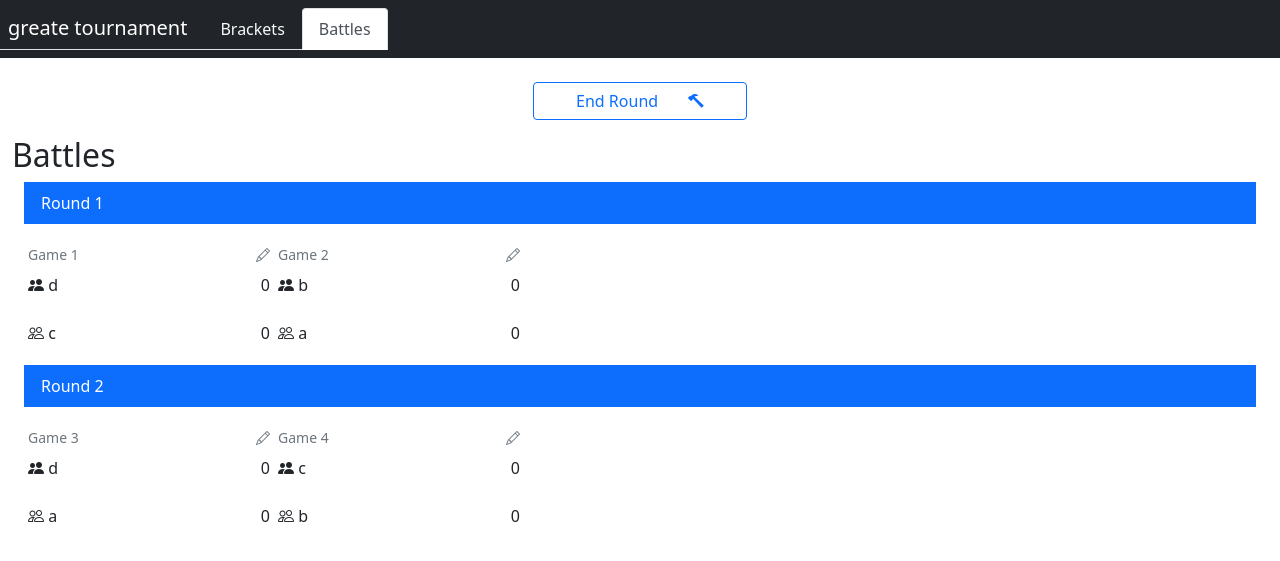
After one commit to Weslley41/tournament_generator, a Django app: page /tournament/1/league/battles in a window 1280 px wide. The commit adds this page. Shown: the top 561 px of the page. Run offline with Django 4.2, Linux system fonts and the light colour scheme; data comes from the database, SQL or seed files in the repository; both versions use the stored data as it was after the commit.

Commit message:
in course...

```diff
--- a/core/static/js/tournament.js
+++ b/core/static/js/tournament.js
@@ -1,6 +1,8 @@
 function createTournament() {
-	let tournament_name = document.getElementById('inputTournamentName').value;
-	open('tournament/create/' + tournament_name, '_self');
+	if (!event.key || event.key === 'Enter') {
+		let tournament_name = document.getElementById('inputTournamentName').value;
+		open('tournament/create/' + tournament_name, '_self');
+	}
 }
 
 function deleteTournament() {
--- a/core/templates/index.html
+++ b/core/templates/index.html
@@ -23,7 +23,7 @@
 
 	<div class="container col-lg-6">
 		<div class="input-group">
-			<input type="text" class="form-control" id="inputTournamentName" placeholder="Tournament name">
+			<input type="text" class="form-control" id="inputTournamentName" placeholder="Tournament name" onkeyup="createTournament()">
 			<span class="input-group-btn">
 				<button class="btn btn-primary" type="button" onclick="createTournament()">Create!</button>
 			</span>
--- /dev/null
+++ b/core/templates/tournament_battles.html
@@ -0,0 +1,127 @@
+{% load static %}
+<!DOCTYPE html>
+<html lang="en">
+<head>
+	<meta charset="UTF-8">
+	<meta http-equiv="X-UA-Compatible" content="IE=edge">
+	<meta name="viewport" content="width=device-width, initial-scale=1.0">
+	<title>Tournament</title>
+	<!-- Bootstrap -->
+	<link href="https://cdn.jsdelivr.net/npm/bootstrap@5.1.3/dist/css/bootstrap.min.css" rel="stylesheet" integrity="sha384-1BmE4kWBq78iYhFldvKuhfTAU6auU8tT94WrHftjDbrCEXSU1oBoqyl2QvZ6jIW3" crossorigin="anonymous">
+	<link rel="stylesheet" href="https://cdn.jsdelivr.net/npm/bootstrap-icons@1.8.1/font/bootstrap-icons.css">
+	<script src="https://cdn.jsdelivr.net/npm/bootstrap@5.1.3/dist/js/bootstrap.bundle.min.js" integrity="sha384-ka7Sk0Gln4gmtz2MlQnikT1wXgYsOg+OMhuP+IlRH9sENBO0LRn5q+8nbTov4+1p" crossorigin="anonymous"></script>
+</head>
+<body>
+	<nav class="navbar navbar-dark bg-dark mb-4">
+		<ul class="nav nav-tabs">
+			<li class="nav-item navbar-brand mb-0 ms-2">
+				{{tournament.name}}
+			</li>
+			<li class="nav-item">
+				{% if tournament.type == "knockout" %}
+					<a class="nav-link text-light" href="brackets">Brackets</a>
+				{% else %}
+					<a class="nav-link text-light" href="table">Table</a>
+				{% endif %}
+			</li>
+			<li class="nav-item">
+				<a class="nav-link active" aria-current="page" href="battles">Battles</a>
+			</li>
+		</ul>
+	</nav>
+
+	{% if tournament.status == 'running' %}
+		<div class="d-grid gap-2 col-2 mx-auto">
+			<button data-bs-toggle="modal" data-bs-target="#nextRound" type="button" class="btn btn-outline-primary mb-3 d-flex justify-content-evenly">
+				End Round<i class="bi bi-hammer"></i>
+			</button>
+		</div>
+	{% endif %}
+
+	<div class="container-fluid">
+		<h2>Battles</h2>
+		<div class="container-fluid">
+			{% for round in rounds %}
+				<p class="list-group-item active">Round {{ round.round }}</p>
+				<div class="d-flex flex-wrap">
+				{% for battle in round.battles %}
+					<div style="width: 250px">
+						{% if battle.editable %}
+							<small class="d-flex justify-content-between text-secondary p-1">Game {{battle.game}} <i onclick="setEditBattleValues({{battle.id}})" class="bi bi-pencil" data-bs-toggle="modal" data-bs-target="#editBattle" style="cursor: pointer"></i></small>
+							<p class="d-flex justify-content-between p-1"><span><i class="bi bi-people-fill"></i> {{battle.team_1.name}}</span> <span>{{battle.team_1_score}}</span></p>
+							<p class="d-flex justify-content-between p-1"><span><i class="bi bi-people"></i> {{battle.team_2.name}}</span> <span>{{battle.team_2_score}}</span></p>
+						{% else %}
+							<small class="d-flex justify-content-between text-secondary p-1">Game {{battle.game}}</small>
+							{% if battle.winner == "team_1" %}
+								<p class="d-flex justify-content-between text-primary p-1"><span><i class="bi bi-people-fill"></i> {{battle.team_1.name}}</span> <span>{{battle.team_1_score}}</span></p>
+								<p class="d-flex justify-content-between p-1"><span><i class="bi bi-people"></i> {{battle.team_2.name}}</span> <span>{{battle.team_2_score}}</span></p>
+							{% elif battle.winner == "team_2" %}
+								<p class="d-flex justify-content-between p-1"><span><i class="bi bi-people-fill"></i> {{battle.team_1.name}}</span> <span>{{battle.team_1_score}}</span></p>
+								<p class="d-flex justify-content-between text-primary p-1"><span><i class="bi bi-people"></i> {{battle.team_2.name}}</span> <span>{{battle.team_2_score}}</span></p>
+							{% else %}
+								<p class="d-flex justify-content-between p-1"><span><i class="bi bi-people-fill"></i> {{battle.team_1.name}}</span> <span>{{battle.team_1_score}}</span></p>
+								<p class="d-flex justify-content-between p-1"><span><i class="bi bi-people"></i> {{battle.team_2.name}}</span> <span>{{battle.team_2_score}}</span></p>
+							{% endif %}
+						{% endif %}
+					</div>
+				{% endfor %}
+				</div>
+			{% endfor %}
+		</div>
+	</div>
+
+	<!-- Modal - set score of battle -->
+	<div class="modal fade" id="editBattle" tabindex="-1" aria-labelledby="editBattleLabel" aria-hidden="true">
+		<div class="modal-dialog modal-dialog-centered">
+			<div class="modal-content">
+				<div class="modal-header">
+					<h5 class="modal-title" id="editBattleLabel">Edit battle</h5>
+					<button type="button" class="btn-close" data-bs-dismiss="modal" aria-label="Close"></button>
+				</div>
+				<div class="modal-body">
+					<div class="input-group flex-nowrap mb-3">
+						<span class="input-group-text w-50" id="nameTeam1">Team1</span>
+						<input type="text" class="form-control" id="inputScoreTeam1" placeholder="Team score" aria-label="Team score" aria-describedby="addon-wrapping">
+					</div>
+
+					<div class="input-group flex-nowrap mb-3">
+						<span class="input-group-text w-50" id="nameTeam2">Team2</span>
+						<input type="text" class="form-control" id="inputScoreTeam2" placeholder="Team score" aria-label="Team score" aria-describedby="addon-wrapping">
+					</div>
+				</div>
+				<div class="modal-footer">
+					<button type="button" class="btn btn-secondary" data-bs-dismiss="modal">Close</button>
+					<button type="button" class="btn btn-primary" id="btnSaveBattleChanges">Save changes</button>
+				</div>
+			</div>
+		</div>
+	</div>
+
+	<!-- Modal - confirm round ended -->
+	<div class="modal fade" id="nextRound" tabindex="-1">
+		<div class="modal-dialog">
+			<div class="modal-content">
+				<div class="modal-header">
+					<h5 class="modal-title">Confirm</h5>
+					<button type="button" class="btn-close" data-bs-dismiss="modal" aria-label="Close"></button>
+				</div>
+				<div class="modal-body">
+					<p>New games will be displayed when confirming.</p>
+					<p class="text-danger">Confirm that all results are correct! Cannot edit previous rounds</p>
+				</div>
+				<div class="modal-footer">
+					<button type="button" class="btn btn-secondary" data-bs-dismiss="modal">Close</button>
+					{% if final %}
+						<button type="button" class="btn btn-primary" onclick="nextRound(final=true)">Confirm</button>
+					{% else %}
+						<button type="button" class="btn btn-primary" onclick="nextRound()">Confirm</button>
+					{% endif %}
+				</div>
+			</div>
+		</div>
+	</div>
+
+	<script src="{% static 'js/tournament.js' %}"></script>
+	<script src="{% static 'js/battle.js' %}"></script>
+</body>
+</html>
--- a/core/templates/tournament_edit.html
+++ b/core/templates/tournament_edit.html
@@ -11,7 +11,7 @@
 	<link rel="stylesheet" href="https://cdn.jsdelivr.net/npm/bootstrap-icons@1.8.1/font/bootstrap-icons.css">
 	<script src="https://cdn.jsdelivr.net/npm/bootstrap@5.1.3/dist/js/bootstrap.bundle.min.js" integrity="sha384-ka7Sk0Gln4gmtz2MlQnikT1wXgYsOg+OMhuP+IlRH9sENBO0LRn5q+8nbTov4+1p" crossorigin="anonymous"></script>
 </head>
-<body>
+<body onload="document.getElementById('inputTeamName').select()">
 	<nav class="navbar navbar-light bg-light">
 		<div class="container-fluid">
 			<span class=" d-flex justify-content-start">
@@ -33,9 +33,9 @@
 
 		<h2 class="mt-2">{{count_teams}} Registered teams</h2>
 
-		<ol class="list-group col-lg-3">
+		<ol class="d-flex flex-wrap">
 			{% for team in teams %}
-			<li class="list-group-item d-flex justify-content-between align-items-center">
+			<li class="list-group-item d-flex justify-content-between align-items-center" style="width: 250px">
 				{{team.name}}
 				<button class="btn btn-danger" onclick="removeTeam({{team.id}})">Delete</button>
 			</li>
--- a/core/urls.py
+++ b/core/urls.py
@@ -1,7 +1,7 @@
 from django.urls import path
 from django.views import defaults
 
-from .views import index, tournament, tournament_edit, battle_infos
+from .views import index, tournament, tournament_edit, battle_infos, tournament_battles, tournament_brackets
 from .tournament_actions import *
 
 urlpatterns = [
@@ -18,6 +18,9 @@ urlpatterns = [
 	path('tournament/<int:tournament_id>/battle/<int:battle_id>/scores/team1=<int:team_1_score>&team2=<int:team_2_score>', set_scores_battle),
 	path('tournament/<int:tournament_id>/next_round', next_round),
 	path('tournament/<int:tournament_id>/final', end_tournament),
+	path('tournament/<int:id>/knockout/brackets', tournament_brackets),
+	path('tournament/<int:id>/knockout/battles', tournament_battles),
+	path('tournament/<int:id>/league/battles', tournament_battles),
 
 	path('battle/<int:id>', battle_infos),
 ]
--- a/core/views.py
+++ b/core/views.py
@@ -1,7 +1,7 @@
 from django.shortcuts import render, redirect, get_object_or_404
 from django.http import JsonResponse
 
-from core.models import Tournament, Team, Battle
+from core.models import Tournament, Team, Battle, unknownBattle
 
 def index(request):
 
@@ -10,9 +10,20 @@ def index(request):
 
 def tournament(request, id):
 	tournament_obj = get_object_or_404(Tournament, id=id)
+	count_battles = Battle.objects.filter(tournament=tournament_obj, round=tournament_obj.current_round).count()
+
+	if (tournament_obj.type == 'knockout'):
+		return redirect('/tournament/' + str(id) + '/knockout/brackets')
+	else:
+		return redirect('/tournament/' + str(id) + '/league/battles')
+
+
+def tournament_brackets(request, id):
+	tournament_obj = get_object_or_404(Tournament, id=id)
 	rounds = Battle.objects.values_list('round').filter(tournament=tournament_obj).distinct().order_by('round')
 	context = {
 		'tournament': tournament_obj,
+		'other_battles': [],
 		'rounds': [],
 		'current_round': tournament_obj.current_round,
 	}
@@ -20,16 +31,55 @@ def tournament(request, id):
 	for round in rounds:
 		battles = Battle.objects.filter(tournament=tournament_obj, round=round[0]).order_by('game')
 
-		if (battles.count() > 1):
+		# Brackets
+		if (1 < battles.count() <= 8):
 			context['rounds'].append({
 				"round": round[0],
 				"bracket_A": battles[:len(battles) // 2],
 				"bracket_B": battles[len(battles) // 2:],
 			})
+		elif (battles.count() == 1):
+			context['final'] = battles[0]
 		else:
-			context['final'] = battles[0]
+			context['other_battles'].append({
+				"round": round[0],
+				"battles": battles,
+			})
 
-	return render(request, 'tournament.html', context)
+		# Battles not defined
+		count_battles = battles.count()
+		while (count_battles >= 2):
+			count_battles = count_battles // 2
+
+			if (count_battles > 1):
+				context['rounds'].append({
+					"round": 0,
+					"bracket_A": [unknownBattle() for j in range(count_battles // 2)],
+					"bracket_B": [unknownBattle() for k in range(count_battles // 2)],
+				})
+			else:
+				context['final'] = unknownBattle()
+
+	return render(request, 'tournament_brackets.html', context)
+
+
+def tournament_battles(request, id):
+	tournament_obj = get_object_or_404(Tournament, id=id)
+	rounds = Battle.objects.values_list('round').filter(tournament=tournament_obj).distinct().order_by('round')
+
+	context = {
+		'tournament': tournament_obj,
+		'rounds': [],
+	}
+
+	for round in rounds:
+		battles = Battle.objects.filter(tournament=tournament_obj, round=round[0]).order_by('game')
+		context['rounds'].append({
+			"round": round[0],
+			"battles": battles,
+		})
+
+	return render(request, 'tournament_battles.html', context)
 
 
 def tournament_edit(request, id):
```
Also changed, not shown: core/models.py (+36 -2 lines), core/templates/tournament_brackets.html (renamed from core/templates/tournament.html, +26 -9 lines), core/migrations/0008_tournament_type.py (added), db.sqlite3.
